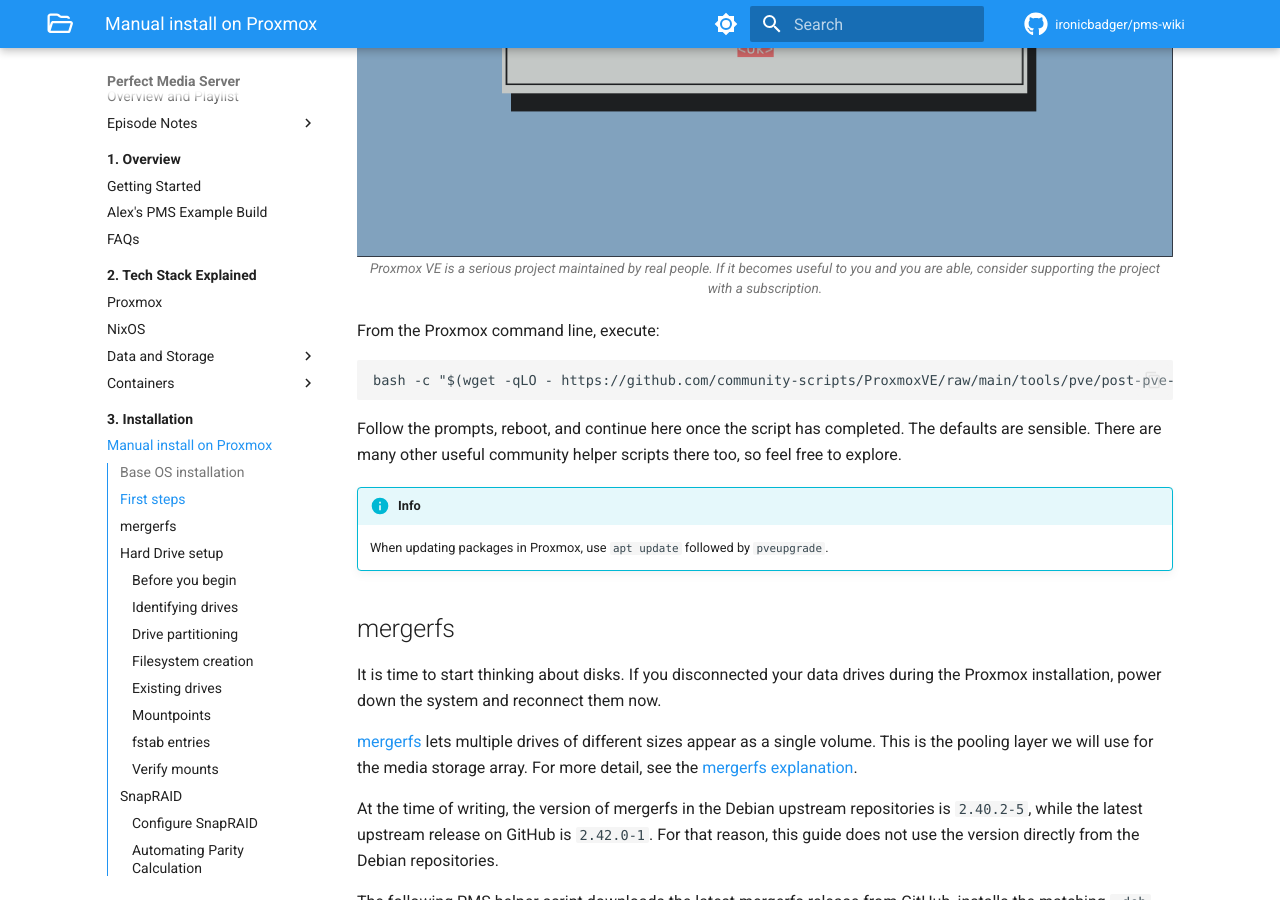
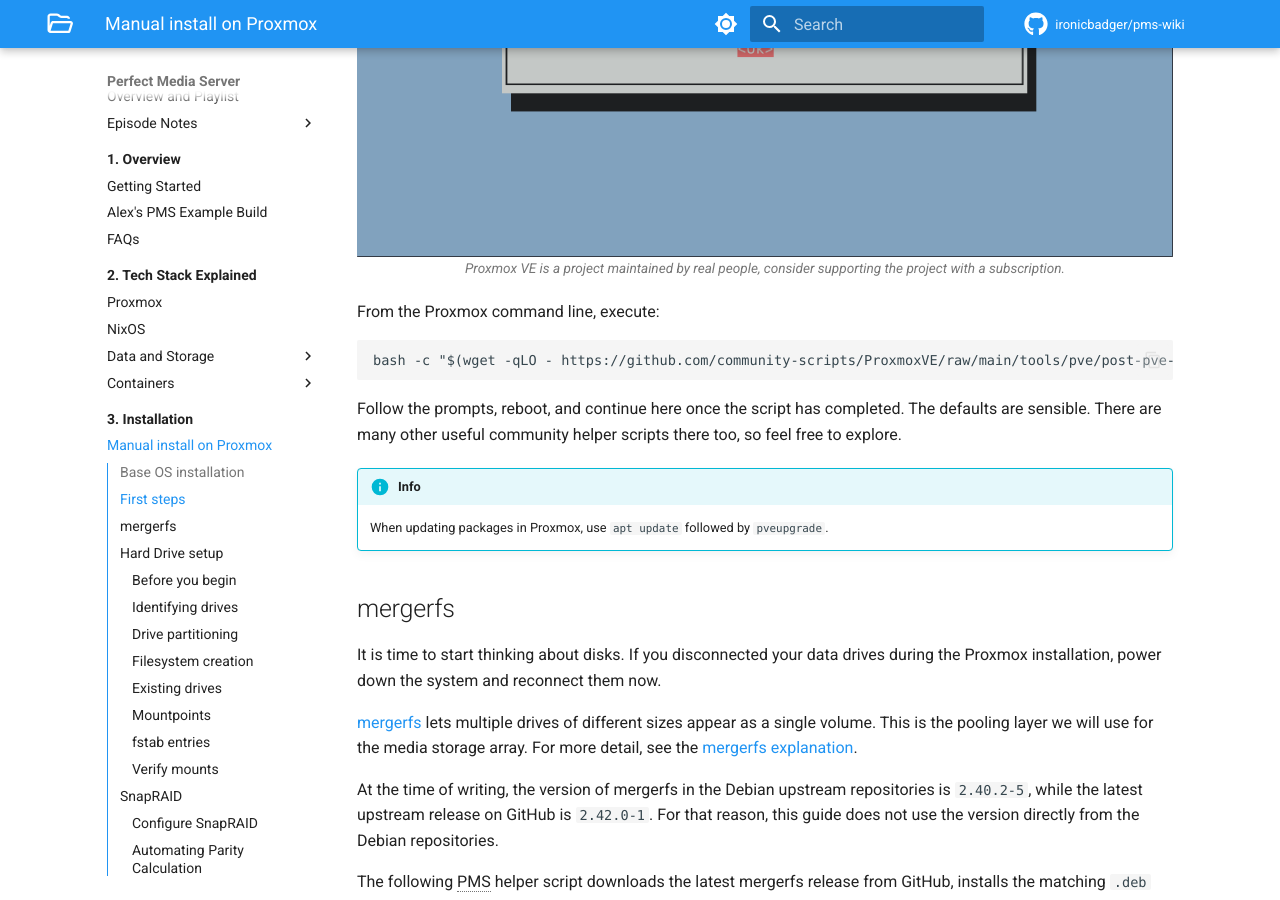
Before and after one commit to ironicbadger/pms-wiki, an MkDocs documentation site: the page built from docs/03-installation/manual-install-proxmox.md, in a window 1280 px wide and 900 px high, scrolled down 2395 px. Built offline with MkDocs 1.6.1 and Material for MkDocs 9.7.7, drawn with Linux system fonts in a browser that asks for light colours; some web fonts are replaced; comment, search, counter and statistics services are not loaded.

```diff
--- a/docs/03-installation/manual-install-proxmox.md
+++ b/docs/03-installation/manual-install-proxmox.md
@@ -43,7 +43,7 @@ By default, Proxmox ships with the enterprise repositories enabled and displays
 Open the community scripts website and search for `Proxmox VE tools -> Proxmox VE Post Install`. This script helps manage the Proxmox VE repositories, including disabling the enterprise repository, enabling the no-subscription repository, removing the subscription notice, updating Proxmox VE, and rebooting the system.
 
 ![px-helper](../images/proxmox/px-helper-scripts.png)
-<figcaption>Proxmox VE is a serious project maintained by real people. If it becomes useful to you and you are able, consider supporting the project with a subscription.</figcaption>
+<figcaption>Proxmox VE is a project maintained by real people, consider supporting the project with a subscription.</figcaption>
 
 From the Proxmox command line, execute:
 
--- a/mkdocs.yml
+++ b/mkdocs.yml
@@ -85,7 +85,7 @@ markdown_extensions:
   - pymdownx.tilde
 copyright: 2020 - 2026 &copy; Alex Kretzschmar - This work is licensed under CC BY-NC-SA 4.0
 extra_css:
-  - stylesheets/extra.css
+  - stylesheets/extra.css?v=20260607
 extra:
   analytics:
     provider: plausible
```
Also changed, not shown: other parts of docs/03-installation/manual-install-proxmox.md (+2 -0 lines), docs/images/screenshots/snapraid-ui.png (added).
